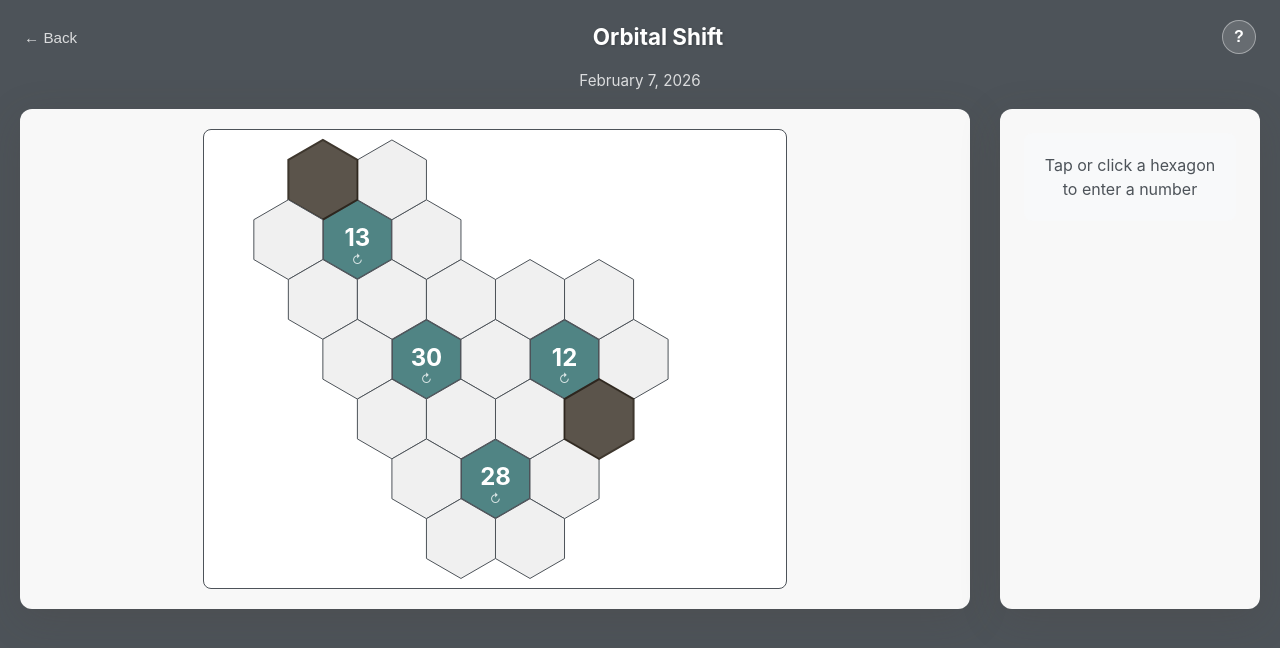
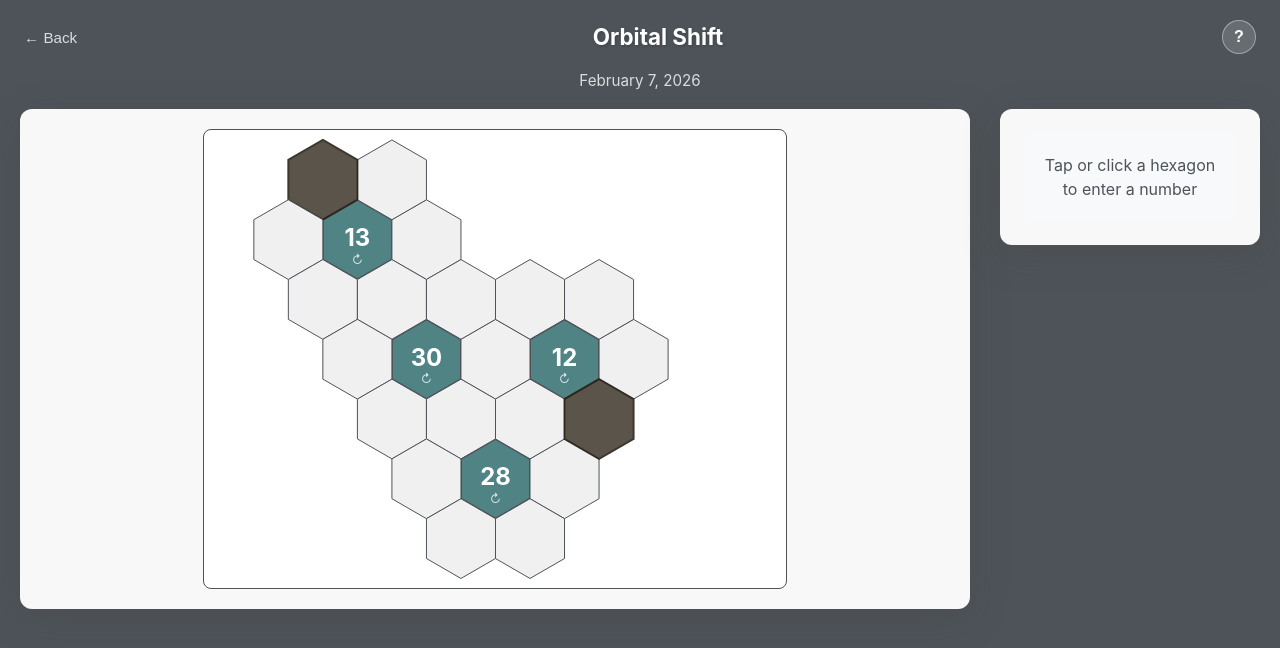
Before and after one commit to ELIEL87/orbitals, a React (Vite) app: page / in a window 1280 px wide. Both pictures are taken after a click on the button "Daily Challenge". Shown: the top 648 px of the page. Built offline with nearby package versions, Linux system fonts and the light colour scheme.

Commit message:
Fix play are grow issue

```diff
--- a/src/App.css
+++ b/src/App.css
@@ -218,7 +218,7 @@ body {
   display: flex;
   gap: 30px;
   justify-content: center;
-  align-items: stretch;
+  align-items: flex-start;
 }
 
 .game-board-wrapper {
@@ -234,7 +234,6 @@ body {
   display: flex;
   justify-content: center;
   align-items: center;
-  height: 100%;
 }
 
 .game-board svg {
```
